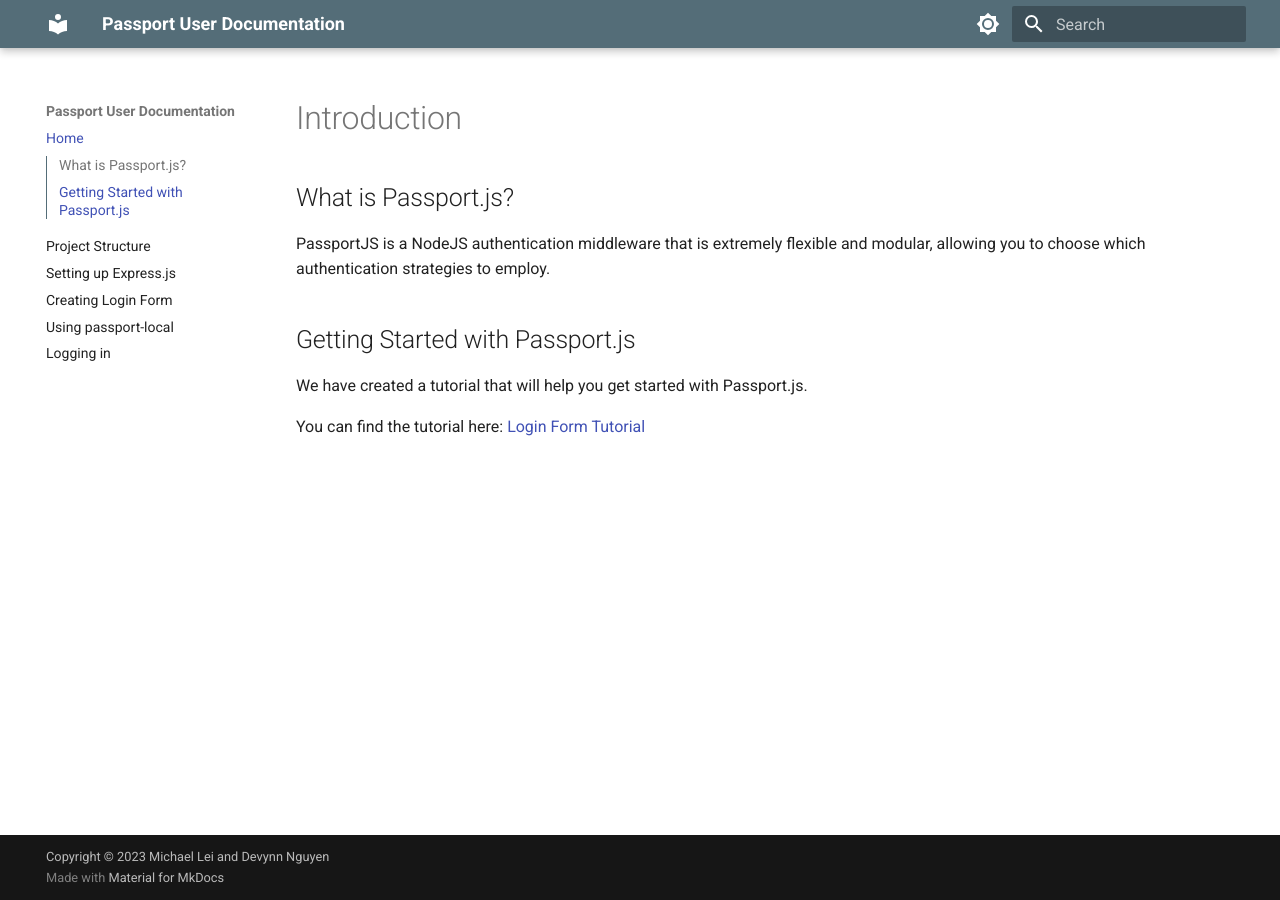
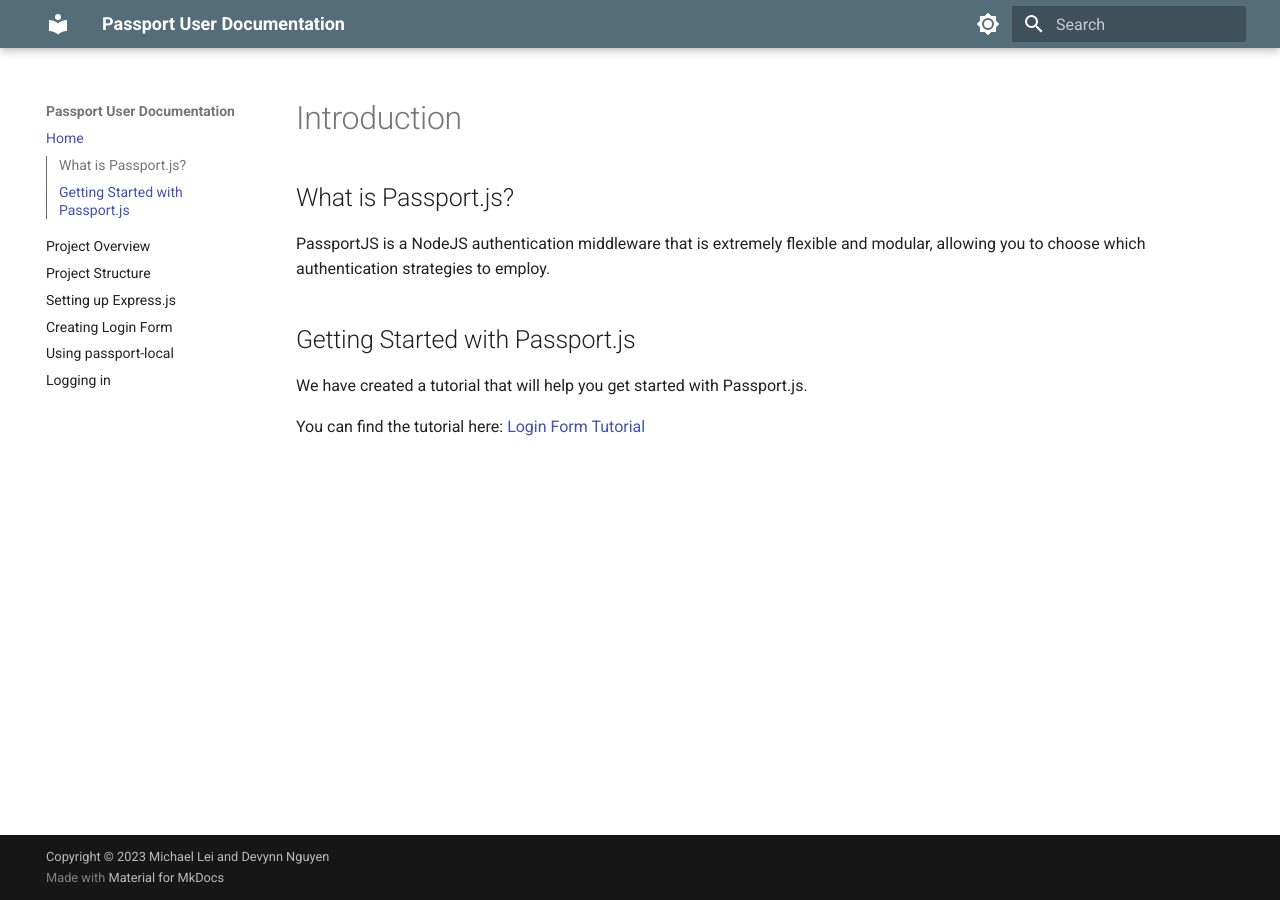
Before and after one commit to michaeleii/comm-documentation, an MkDocs documentation site: the page built from docs/index.md, in a window 1280 px wide. Built offline with MkDocs 1.6.1 and Material for MkDocs 9.7.7, drawn with Linux system fonts in a browser that asks for light colours.

Commit message:
Finish adding project overview page

```diff
--- a/mkdocs.yml
+++ b/mkdocs.yml
@@ -1,6 +1,7 @@
 site_name: Passport User Documentation
 nav:
   - Home: "index.md"
+  - Project Overview: "pages/login-form-tutorial.md"
   - Project Structure: "pages/project-structure.md"
   - Setting up Express.js: "pages/express-setup.md"
   - Creating Login Form: "pages/login-form.md"
```
